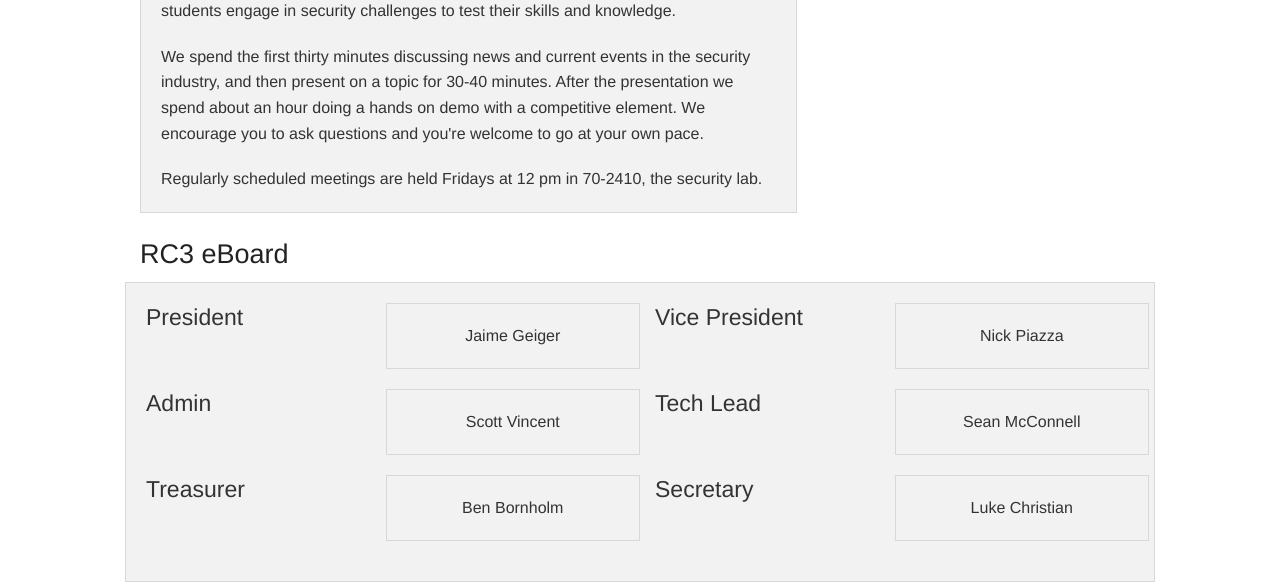
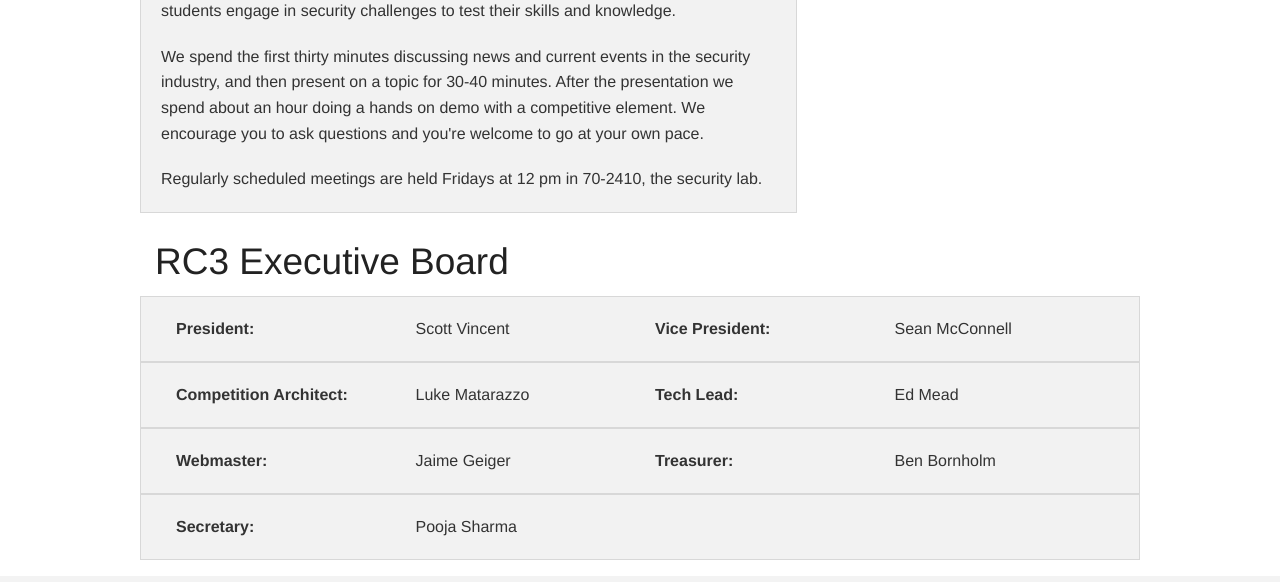
Before and after one commit to RITC3/rc3site, a Flask app: template app/templates/about.html in a window 1280 px wide. Shown: the part 827-1409 px from the top of the page. After the commit the page ends 1387 px from the top, so only its background shows below. Run offline with Flask 2, Linux system fonts and the light colour scheme; the template is opened without the code that fills it, so the values that code supplies are empty; parts of the project's set-up code (start-up, migrations or seed data) failed here and were passed over.

Commit message:
closes #14

```diff
--- a/app/static/css/style.css
+++ b/app/static/css/style.css
@@ -182,3 +182,15 @@ pre {
     height: 150px;
     padding: 1em;
 }
+
+.positions {
+    margin-bottom: 1em;
+}
+
+.divdivider{
+    position:absolute;
+    left:50%;
+    top:10%;
+    bottom:10%;
+    border-left:1px solid white;
+}
--- a/app/templates/about.html
+++ b/app/templates/about.html
@@ -54,52 +54,59 @@
         </div>
     </div>
  </div>
-<div class="small-12">
-    <h3>RC3 eBoard</h3>
+
+<div class="columns small-12 positions">
+<h2>RC3 Executive Board</h2>
     <div class="row panel">
-        <div class="row">
-            <div class="small-5 columns ecol">
-                <h4>President</h4>
+        <div class="small-3 columns">
+            <strong>President:</strong>
         </div>
-            <div class="small-5 columns ecol panel center">
-                Jaime Geiger
-            </div>
-            <div class="small-6 columns ecol">
-                <h4>Vice President</h4>
-            </div>
-            <div class="small-5 columns ecol center panel">
-                Nick Piazza
-            </div>
-        </div>
-        <div class="row">
-            <div class="small-5 columns ecol">
-                <h4>Admin</h4>
-            </div>
-            <div class="small-5 columns ecol panel center">
+        <div class="small-3 columns">
             Scott Vincent
         </div>
-            <div class="small-6 columns ecol">
-                <h4>Tech Lead</h4>
+        <div class="small-3 columns">
+            <strong>Vice President:</strong>
         </div>
-            <div class="small-5 columns ecol panel center">
+        <div class="small-3 columns">
             Sean McConnell
         </div>
     </div>
-        <div class="row">
-            <div class="small-5 columns ecol">
-                <h4>Treasurer</h4>
+    <div class="row panel">
+        <div class="small-3 columns">
+            <strong>Competition Architect:</strong>
         </div>
-            <div class="small-5 columns ecol panel center">
+        <div class="small-3 columns">
+            Luke Matarazzo
+        </div>
+        <div class="small-3 columns">
+            <strong>Tech Lead:</strong>
+        </div>
+        <div class="small-3 columns">
+            Ed Mead
+        </div>
+    </div>
+    <div class="row panel">
+        <div class="small-3 columns">
+            <strong>Webmaster:</strong>
+        </div>
+        <div class="small-3 columns">
+            Jaime Geiger
+        </div>
+        <div class="small-3 columns">
+            <strong>Treasurer:</strong>
+        </div>
+        <div class="small-3 columns">
             Ben Bornholm
         </div>
-            <div class="small-6 columns ecol">
-                <h4>Secretary</h4>
     </div>
-            <div class="small-5 columns ecol panel center">
-                Luke Christian
+    <div class="row panel">
+        <div class="small-3 columns">
+            <strong>Secretary:</strong>
         </div>
+        <div class="small-3 columns">
+            Pooja Sharma
         </div>
-    </div>
+        <div class="small-6">
     </div>
  </div>
 {% endblock %}
```
Lines whose indentation alone changed are shown as unchanged.
